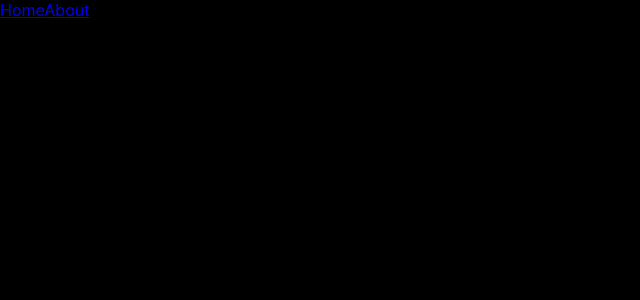
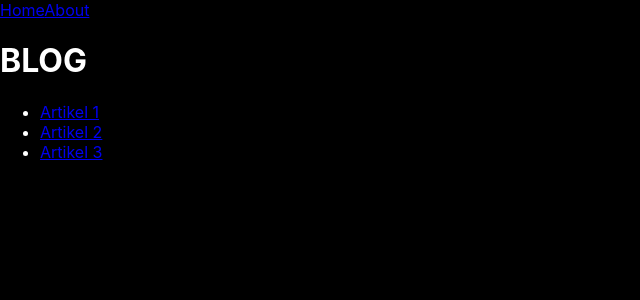
Before and after one commit to BrucelD14/learn-react, a React (Create React App) app in the folder tutorial-react-cra/: page /blog in a window 1280 px wide. Before the commit this address had no page. Shown: the top 300 px of the page, without its empty margins (0-640 px from the left). Built offline with nearby package versions, Linux system fonts and the light colour scheme.

Commit message:
learn useParams, mengambil parameter di URL

```diff
--- a/tutorial-react-cra/src/App.js
+++ b/tutorial-react-cra/src/App.js
@@ -3,6 +3,9 @@
 import Home from "./Home";
 import About from "./About";
 import AboutTeam from "./AboutTeam";
+import Blog from "./Blog";
+import BlogDetail from "./BlogDetail";
+
 
 function App() {
   return (
@@ -16,6 +19,8 @@
         <Route path="about" element={<About />}>
           <Route path="team" element={<AboutTeam />} />
         </Route>
+        <Route path="blog" element={<Blog />} />
+        <Route path="blog/:slug" element={<BlogDetail />} />
       </Routes>
     </div>
   );
--- /dev/null
+++ b/tutorial-react-cra/src/Blog.js
@@ -0,0 +1,20 @@
+import { Link } from "react-router-dom";
+
+export default function Blog() {
+  return (
+    <>
+      <h1>BLOG</h1>
+      <ul>
+        <li>
+          <Link to="artikel-1">Artikel 1</Link>
+        </li>
+        <li>
+          <Link to="artikel-2">Artikel 2</Link>
+        </li>
+        <li>
+          <Link to="artikel-3">Artikel 3</Link>
+        </li>
+      </ul>
+    </>
+  );
+}
--- /dev/null
+++ b/tutorial-react-cra/src/BlogDetail.js
@@ -0,0 +1,14 @@
+import { useParams } from "react-router-dom";
+
+export default function BlogDetail() {
+
+    const urlParams = useParams()
+
+    return (
+        <>
+        <h1>BLOG DETAIL</h1>
+        <p>ini adalah halaman detail {urlParams.slug}</p>
+        </>
+    );
+
+}
```
